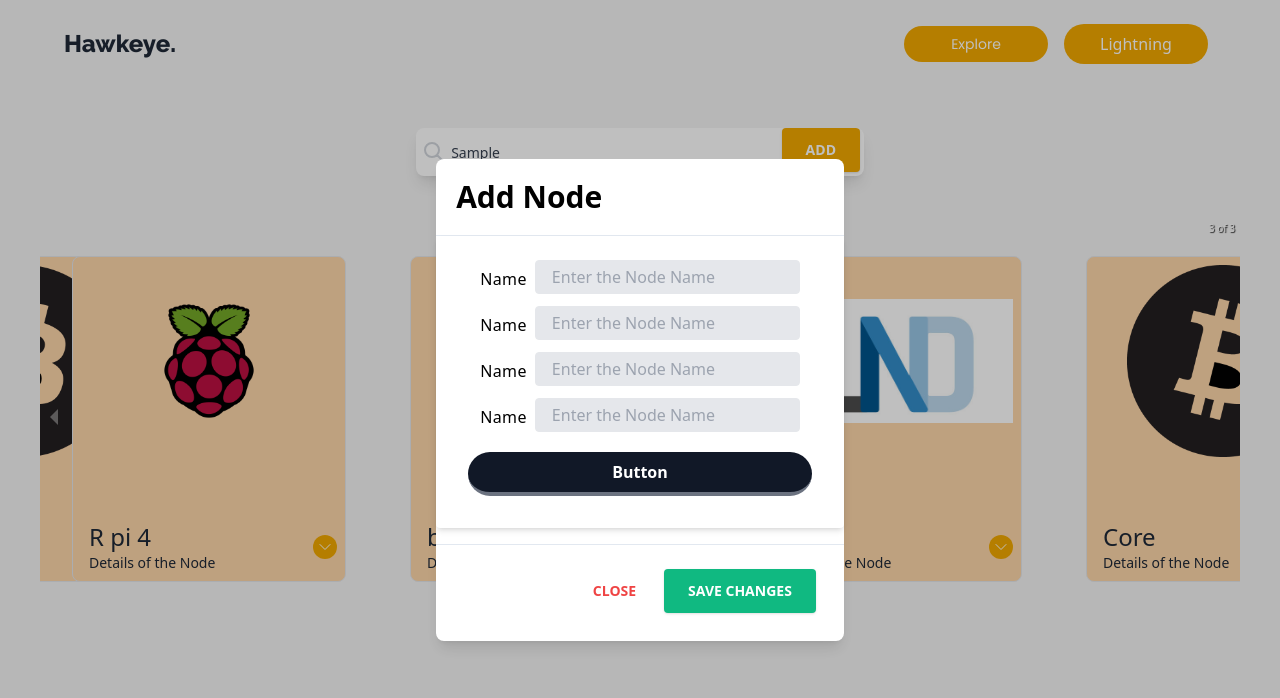
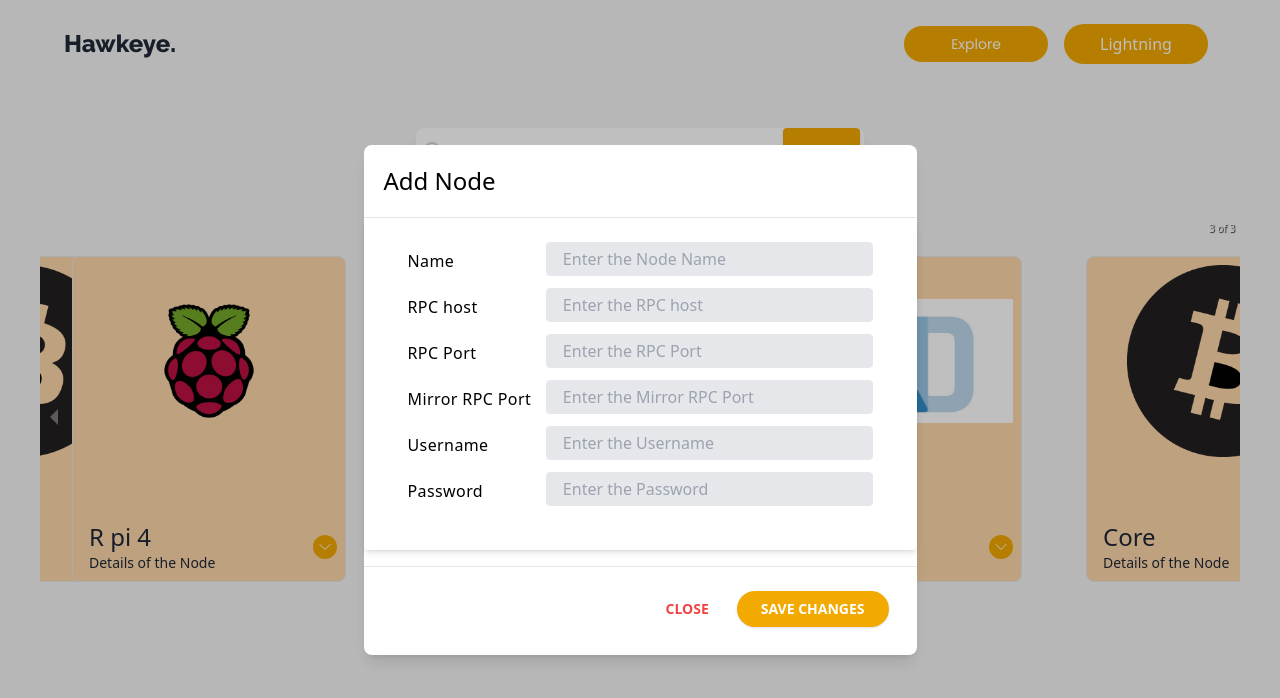
Before and after one commit to NIKU-SINGH/Hawkeye, a Next.js app: page /explore in a window 1280 px wide. Both pictures are taken after typing "Sample" into the empty fields and a click on the button "ADD". Shown: the top 698 px of the page. Built offline with nearby package versions, Linux system fonts and the light colour scheme.

Commit message:
updated modal

```diff
--- a/pages/explore.js
+++ b/pages/explore.js
@@ -88,7 +88,7 @@ function explore() {
           {/* Start */}
 
           <button
-            className="bg-[#f2a900] text-white active:bg-pink-600 font-bold uppercase text-sm px-6 py-3 rounded shadow hover:shadow-lg outline-none focus:outline-none mr-1 mb-1 ease-linear transition-all duration-150"
+            className="bg-[#f2a900] text-white active:bg-pink-600 font-normal uppercase text-sm px-6 py-3 rounded shadow hover:shadow-lg outline-none focus:outline-none mr-1 mb-1 ease-linear transition-all duration-150"
             type="button"
             onClick={() => setShowModal(true)}
           >
@@ -103,7 +103,7 @@ function explore() {
                   <div className="border-0 rounded-lg shadow-lg relative flex flex-col w-full bg-white outline-none focus:outline-none">
                     {/*header*/}
                     <div className="flex items-start justify-between p-5 border-b border-solid border-slate-200 rounded-t">
-                      <h3 className="text-3xl font-semibold">Add Node</h3>
+                      <h3 className="text-2xl font-normal">Add Node</h3>
                       <button
                         className="p-1 ml-auto bg-transparent border-0 text-black opacity-5 float-right text-3xl leading-none font-semibold outline-none focus:outline-none"
                         onClick={() => setShowModal(false)}
@@ -122,7 +122,7 @@ function explore() {
                       {/* First form */}
                           <div class="w-full px-3 mb-6 md:mb-0 flex items-center justify-center">
                             <label
-                              class=" tracking-wide text-black text-base font-normal mb-2"
+                              className="  w-48 tracking-wide text-black text-base font-normal mb-2"
                               htmlFor="Enter the Node Name"
                             >
                               Name
@@ -137,66 +137,78 @@ function explore() {
                         {/* Second Form */}
                           <div class="w-full px-3 mb-6 md:mb-0 flex items-center justify-center">
                             <label
-                              class=" tracking-wide text-black text-base font-normal mb-2"
+                              className="  w-48 tracking-wide text-black text-base font-normal mb-2"
                               htmlFor="Enter the Node Name"
                             >
-                              Name
+                              RPC host
+                            </label>
+                            <input
+                              className="ml-2 w-full bg-gray-200 text-black border border-gray-200 rounded py-1 px-4 mb-3"
+                              id="company"
+                              type="text"
+                              placeholder="Enter the RPC host"
+                            />
+                          </div>
+                        {/* Second Form */}
+                          <div class="w-full px-3 mb-6 md:mb-0 flex items-center justify-center">
+                            <label
+                              className=" w-48  tracking-wide text-black text-base font-normal mb-2"
+                              htmlFor="Enter the Node Name"
+                            >
+                              RPC Port
+                            </label>
+                            <input
+                              className="ml-2 w-full bg-gray-200 text-black border border-gray-200 rounded py-1 px-4 mb-3"
+                              id="company"
+                              type="text"
+                              placeholder="Enter the RPC Port"
+                            />
+                          </div>
+                        {/* Second Form */}
+                          <div class="w-full px-3 mb-6 md:mb-0 flex items-center justify-center">
+                            <label
+                              className="  w-48 tracking-wide text-black text-base font-normal mb-2"
+                              htmlFor="Enter the Node Name"
+                            >
+                              Mirror RPC Port
+                            </label>
+                            <input
+                              className="ml-2 w-full bg-gray-200 text-black border border-gray-200 rounded py-1 px-4 mb-3"
+                              id="company"
+                              type="text"
+                              placeholder="Enter the Mirror RPC Port"
+                            />
+                          </div>
+                          <div class="w-full px-3 mb-6 md:mb-0 flex items-center justify-center">
+                            <label
+                              className="  w-48 tracking-wide text-black text-base font-normal mb-2"
+                              htmlFor="Enter the Node Name"
+                            >
+                              Username
                             </label>
                             <input
                               class="ml-2 w-full bg-gray-200 text-black border border-gray-200 rounded py-1 px-4 mb-3"
                               id="company"
                               type="text"
-                              placeholder="Enter the Node Name"
+                              placeholder="Enter the Username"
                             />
                           </div>
-                        {/* Second Form */}
                           <div class="w-full px-3 mb-6 md:mb-0 flex items-center justify-center">
                             <label
-                              class=" tracking-wide text-black text-base font-normal mb-2"
+                              className=" w-48 tracking-wide text-black text-base font-normal mb-2"
                               htmlFor="Enter the Node Name"
                             >
-                              Name
+                              Password
                             </label>
                             <input
-                              class="ml-2 w-full bg-gray-200 text-black border border-gray-200 rounded py-1 px-4 mb-3"
+                              className="ml-2 w-full bg-gray-200 text-black border border-gray-200 rounded py-1 px-4 mb-3"
                               id="company"
                               type="text"
-                              placeholder="Enter the Node Name"
+                              placeholder="Enter the Password"
                             />
                           </div>
-                        {/* Second Form */}
-                          <div class="w-full px-3 mb-6 md:mb-0 flex items-center justify-center">
-                            <label
-                              class=" tracking-wide text-black text-base font-normal mb-2"
-                              htmlFor="Enter the Node Name"
-                            >
-                              Name
-                            </label>
-                            <input
-                              class="ml-2 w-full bg-gray-200 text-black border border-gray-200 rounded py-1 px-4 mb-3"
-                              id="company"
-                              type="text"
-                              placeholder="Enter the Node Name"
-                            />
-                          </div>
-
-
-
-
-
-                        <div class="-mx-3 md:flex mt-2">
-                          <div class="md:w-full px-3">
-                            <button class="md:w-full bg-gray-900 text-white font-bold py-2 px-4 border-b-4 hover:border-b-2 border-gray-500 hover:border-gray-100 rounded-full">
-                              Button
-                            </button>
-                          </div>
-                        </div>
                       </div>
                     </form>
-
-
-
-
                     {/*footer*/}
                     <div className="flex items-center justify-end p-6 border-t border-solid border-slate-200 rounded-b">
                       <button
@@ -207,7 +219,7 @@ function explore() {
                         Close
                       </button>
                       <button
-                        className="bg-emerald-500 text-white active:bg-emerald-600 font-bold uppercase text-sm px-6 py-3 rounded shadow hover:shadow-lg outline-none focus:outline-none mr-1 mb-1 ease-linear transition-all duration-150"
+                        className="bg-[#f2a900] text-white active:bg-emerald-600 font-bold uppercase text-sm px-6 py-2 rounded-full shadow hover:shadow-lg outline-none focus:outline-none mr-1 mb-1 ease-linear transition-all duration-150"
                         type="button"
                         onClick={() => setShowModal(false)}
                       >
```
